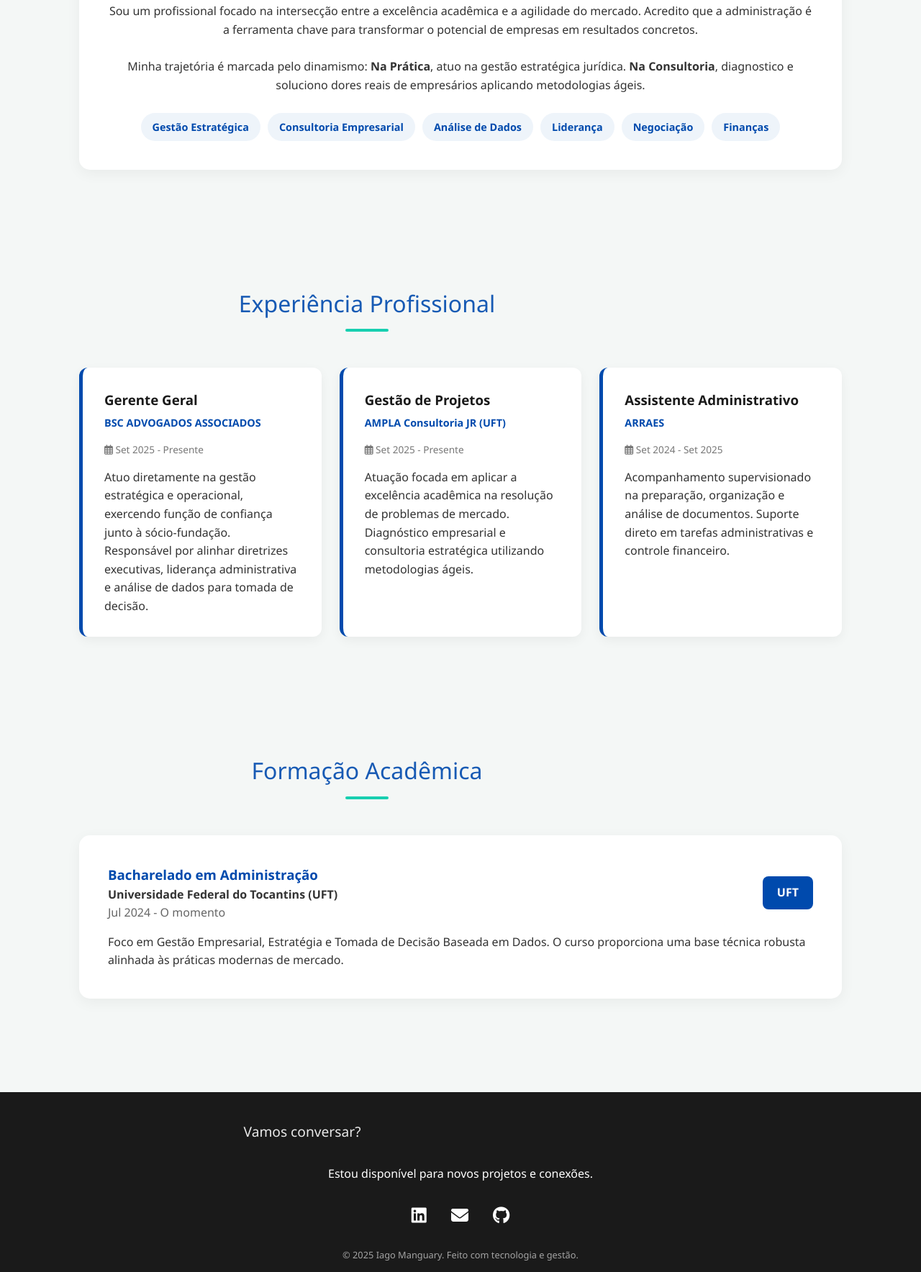
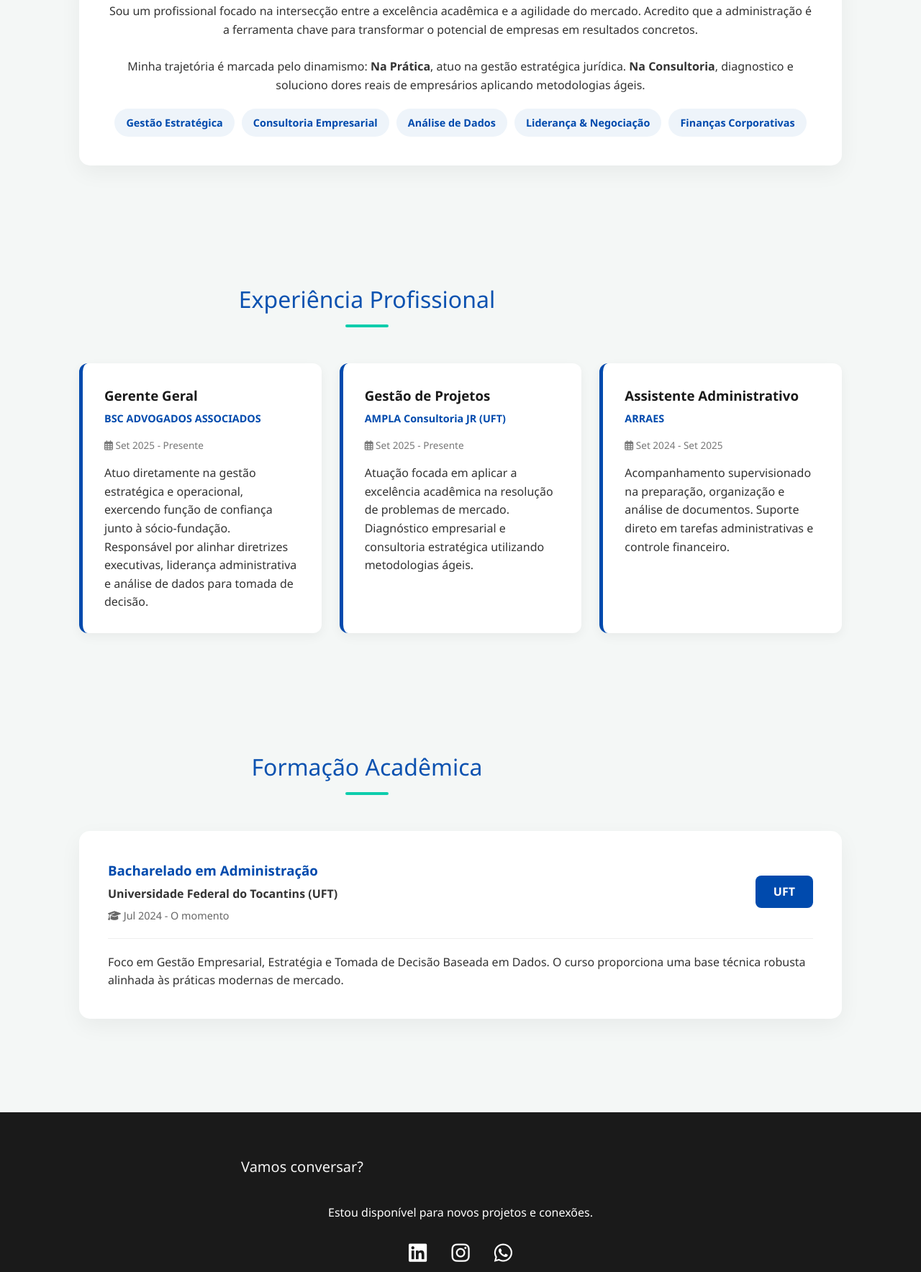
Before and after one commit to Manguary/Curriculo, a plain HTML site: page index.html in a window 1280 px wide. Shown: the part 1032-2800 px from the top of the page at 72% size. Drawn offline with Linux system fonts and the light colour scheme.

Commit message:
Refactor index.html for layout and styling enhancements
Updated styles and content for improved layout and responsiveness.

```diff
--- a/index.html
+++ b/index.html
@@ -12,7 +12,8 @@
             --light-bg: #f4f7f6;
             --text-color: #333;
             --white: #ffffff;
-            --accent: #00cba9; /* Toque de modernidade */
+            --accent: #00cba9; /* Verde Água Moderno */
+            --whatsapp: #25D366;
         }
 
         * { margin: 0; padding: 0; box-sizing: border-box; font-family: 'Segoe UI', Tahoma, Geneva, Verdana, sans-serif; }
@@ -21,10 +22,11 @@
 
         /* HEADER / HERO SECTION */
         header {
-            background: linear-gradient(rgba(0, 74, 173, 0.85), rgba(0, 30, 80, 0.9)), url('banner.png'); /* Sua foto de capa */
+            /* Certifique-se de que a imagem banner.png está na mesma pasta */
+            background: linear-gradient(rgba(0, 74, 173, 0.9), rgba(0, 30, 80, 0.95)), url('banner.png');
             background-size: cover;
             background-position: center;
-            height: 100vh;
+            min-height: 100vh;
             display: flex;
             flex-direction: column;
             justify-content: center;
@@ -32,7 +34,6 @@
             text-align: center;
             color: var(--white);
             padding: 20px;
-            position: relative;
         }
 
         .profile-img {
@@ -41,30 +42,33 @@
             border-radius: 50%;
             border: 5px solid var(--white);
             object-fit: cover;
-            margin-bottom: 20px;
+            margin-bottom: 25px;
             box-shadow: 0 10px 30px rgba(0,0,0,0.3);
             transition: transform 0.3s ease;
         }
 
         .profile-img:hover { transform: scale(1.05); }
 
-        h1 { font-size: 3rem; font-weight: 700; margin-bottom: 10px; }
-        h2 { font-size: 1.2rem; font-weight: 300; max-width: 800px; margin-bottom: 30px; opacity: 0.9; }
+        h1 { font-size: 3rem; font-weight: 700; margin-bottom: 10px; letter-spacing: -1px; }
+        h2 { font-size: 1.25rem; font-weight: 300; max-width: 800px; margin-bottom: 35px; opacity: 0.95; }
 
         .btn-cta {
-            padding: 12px 30px;
-            background-color: var(--accent);
-            color: #002d25;
+            padding: 15px 35px;
+            background-color: var(--whatsapp);
+            color: #fff;
             text-decoration: none;
             font-weight: bold;
             border-radius: 50px;
             transition: all 0.3s;
             text-transform: uppercase;
             letter-spacing: 1px;
-            box-shadow: 0 4px 15px rgba(0, 203, 169, 0.4);
+            box-shadow: 0 4px 15px rgba(37, 211, 102, 0.4);
+            display: inline-flex;
+            align-items: center;
+            gap: 10px;
         }
 
-        .btn-cta:hover { background-color: var(--white); transform: translateY(-3px); }
+        .btn-cta:hover { background-color: #1ebe57; transform: translateY(-3px); }
 
         /* SECTIONS */
         section { padding: 80px 20px; max-width: 1100px; margin: 0 auto; }
@@ -75,8 +79,6 @@
             color: var(--primary);
             margin-bottom: 50px;
             position: relative;
-            display: inline-block;
-            width: 100%;
         }
 
         .section-title::after {
@@ -94,7 +96,7 @@
             background: var(--white);
             padding: 40px;
             border-radius: 15px;
-            box-shadow: 0 5px 20px rgba(0,0,0,0.05);
+            box-shadow: 0 10px 30px rgba(0,0,0,0.05);
             text-align: center;
         }
 
@@ -124,7 +126,7 @@
         .card .date { font-size: 0.85rem; color: #777; margin-bottom: 15px; display: block; }
 
         /* SKILLS */
-        .skills { display: flex; flex-wrap: wrap; justify-content: center; gap: 10px; }
+        .skills { display: flex; flex-wrap: wrap; justify-content: center; gap: 10px; margin-top: 20px;}
         .skill-tag {
             background: #eef4fa;
             color: var(--primary);
@@ -139,21 +141,24 @@
             background: var(--secondary);
             color: var(--white);
             text-align: center;
-            padding: 40px 20px;
+            padding: 60px 20px;
             margin-top: 50px;
         }
 
+        .social-links { margin-top: 20px; }
         .social-links a {
             color: var(--white);
-            font-size: 1.5rem;
+            font-size: 1.8rem;
             margin: 0 15px;
-            transition: color 0.3s;
+            transition: color 0.3s, transform 0.3s;
+            display: inline-block;
         }
-        .social-links a:hover { color: var(--accent); }
+        .social-links a:hover { color: var(--accent); transform: scale(1.1); }
+        .social-links a.fa-whatsapp:hover { color: var(--whatsapp); }
 
         /* RESPONSIVO */
         @media (max-width: 768px) {
-            h1 { font-size: 2rem; }
+            h1 { font-size: 2.2rem; }
             section { padding: 50px 20px; }
         }
     </style>
@@ -162,10 +167,15 @@
 
     <header>
         <img src="perfil.jpg" alt="Iago Manguary" class="profile-img">
+
         <h1>Iago Manguary</h1>
         <h2>Acadêmico de Administração UFT | Consultoria e Gestão de Projetos | BSC Advogados</h2>
+
         <br>
-        <a href="#contato" class="btn-cta">Entrar em Contato</a>
+
+        <a href="https://wa.me/5563993013005" target="_blank" class="btn-cta">
+            <i class="fab fa-whatsapp"></i> Fale Comigo
+        </a>
     </header>
 
     <section id="sobre">
@@ -178,14 +188,13 @@
                 Minha trajetória é marcada pelo dinamismo: <strong>Na Prática</strong>, atuo na gestão estratégica jurídica.
                 <strong>Na Consultoria</strong>, diagnostico e soluciono dores reais de empresários aplicando metodologias ágeis.
             </p>
-            <br>
+
             <div class="skills">
                 <span class="skill-tag">Gestão Estratégica</span>
                 <span class="skill-tag">Consultoria Empresarial</span>
                 <span class="skill-tag">Análise de Dados</span>
-                <span class="skill-tag">Liderança</span>
-                <span class="skill-tag">Negociação</span>
-                <span class="skill-tag">Finanças</span>
+                <span class="skill-tag">Liderança & Negociação</span>
+                <span class="skill-tag">Finanças Corporativas</span>
             </div>
         </div>
     </section>
@@ -221,15 +230,15 @@
     <section id="educacao">
         <h2 class="section-title">Formação Acadêmica</h2>
         <div class="about-content" style="text-align: left; display: flex; align-items: center; justify-content: space-between; flex-wrap: wrap;">
-            <div>
-                <h3 style="color: var(--primary);">Bacharelado em Administração</h3>
-                <p style="font-weight: bold;">Universidade Federal do Tocantins (UFT)</p>
-                <p style="color: #666;">Jul 2024 - O momento</p>
+            <div style="flex: 1; min-width: 250px;">
+                <h3 style="color: var(--primary); margin-bottom: 5px;">Bacharelado em Administração</h3>
+                <p style="font-weight: bold; margin-bottom: 5px;">Universidade Federal do Tocantins (UFT)</p>
+                <p style="color: #666; font-size: 0.9rem;"><i class="fas fa-graduation-cap"></i> Jul 2024 - O momento</p>
             </div>
-            <div style="background: var(--primary); color: white; padding: 10px 20px; border-radius: 8px; font-weight: bold;">
+            <div style="background: var(--primary); color: white; padding: 10px 25px; border-radius: 8px; font-weight: bold; margin-left: 20px;">
                 UFT
             </div>
-            <p style="width: 100%; margin-top: 15px;">
+            <p style="width: 100%; margin-top: 20px; border-top: 1px solid #eee; padding-top: 20px;">
                 Foco em Gestão Empresarial, Estratégia e Tomada de Decisão Baseada em Dados. O curso proporciona uma base técnica robusta alinhada às práticas modernas de mercado.
             </p>
         </div>
@@ -238,14 +247,23 @@
     <footer id="contato">
         <h2>Vamos conversar?</h2>
         <p>Estou disponível para novos projetos e conexões.</p>
-        <br>
+
         <div class="social-links">
-            <a href="https://www.linkedin.com/in/iago-manguary" target="_blank"><i class="fab fa-linkedin"></i></a>
-            <a href="mailto:seuemail@exemplo.com"><i class="fas fa-envelope"></i></a>
-            <a href="https://github.com/iagomanguary" target="_blank"><i class="fab fa-github"></i></a>
+            <a href="https://www.linkedin.com/in/iago-manguary" target="_blank" title="LinkedIn">
+                <i class="fab fa-linkedin"></i>
+            </a>
+
+            <a href="https://www.instagram.com/iagomanguary/" target="_blank" title="Instagram">
+                <i class="fab fa-instagram"></i>
+            </a>
+
+            <a href="https://wa.me/5563993013005" target="_blank" title="WhatsApp">
+                <i class="fab fa-whatsapp"></i>
+            </a>
         </div>
-        <br>
-        <p style="font-size: 0.8rem; opacity: 0.6;">© 2025 Iago Manguary. Feito com tecnologia e gestão.</p>
+
+        <br><br>
+        <p style="font-size: 0.8rem; opacity: 0.5;">© 2025 Iago Manguary. Palmas - TO.</p>
     </footer>
 
 </body>
```
